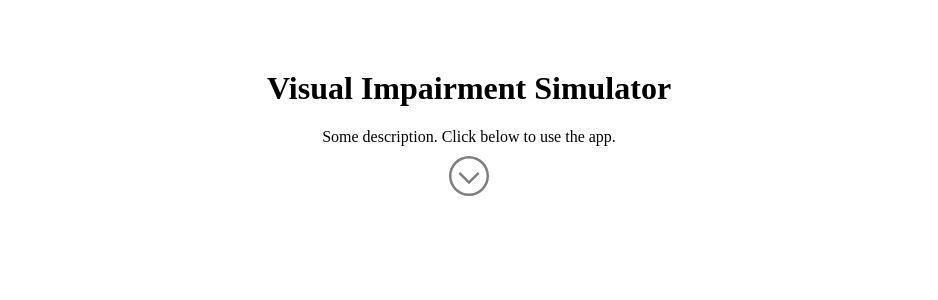
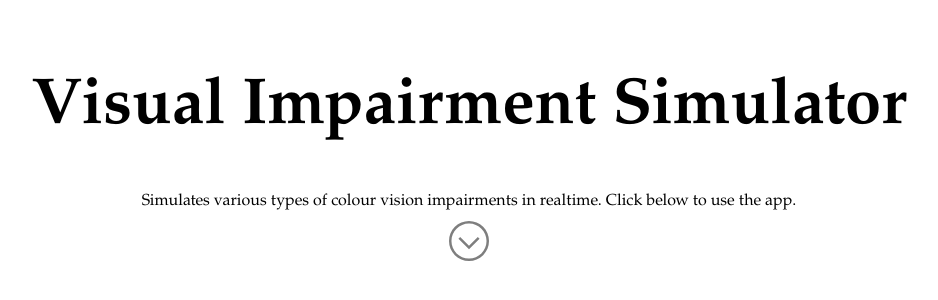
Before and after one commit to ask31/Visual-Impairment-Simulator, a plain HTML site: page index.html in a window 1280 px wide. Shown: the part 170-470 px from the top of the page, without its empty margins (171-1109 px from the left). Drawn offline with nearby package versions, Linux system fonts and the light colour scheme.

Commit message:
Add app description

```diff
--- a/index.html
+++ b/index.html
@@ -12,7 +12,7 @@
     <div class="wrap">
         <div class="splash-screen">
             <h1>Visual Impairment Simulator</h1>
-            <span class="hide-in-app">Some description. Click below to use the app.</span>
+            <span class="hide-in-app">Simulates various types of colour vision impairments in realtime. Click below to use the app.</span>
             <div class="load-app hide-in-app">
                 <svg version="1.1" id="Layer_1" xmlns="http://www.w3.org/2000/svg" xmlns:xlink="http://www.w3.org/1999/xlink" x="0px" y="0px" viewBox="0 0 485 485" style="enable-background:new 0 0 485 485;" xml:space="preserve">
                     <g>
--- a/styles.css
+++ b/styles.css
@@ -4,6 +4,7 @@
 .wrap {
     max-width: 1200px;
     margin: auto;
+    font-family:"Palatino Linotype", "Book Antiqua", Palatino, serif;
 }
 
 /**
@@ -12,6 +13,10 @@
 .splash-screen {
     margin-top: 20%;
     text-align: center;
+
+}
+.splash-screen h1{
+    font-size: 65px;
 }
 
 .load-app {
```
